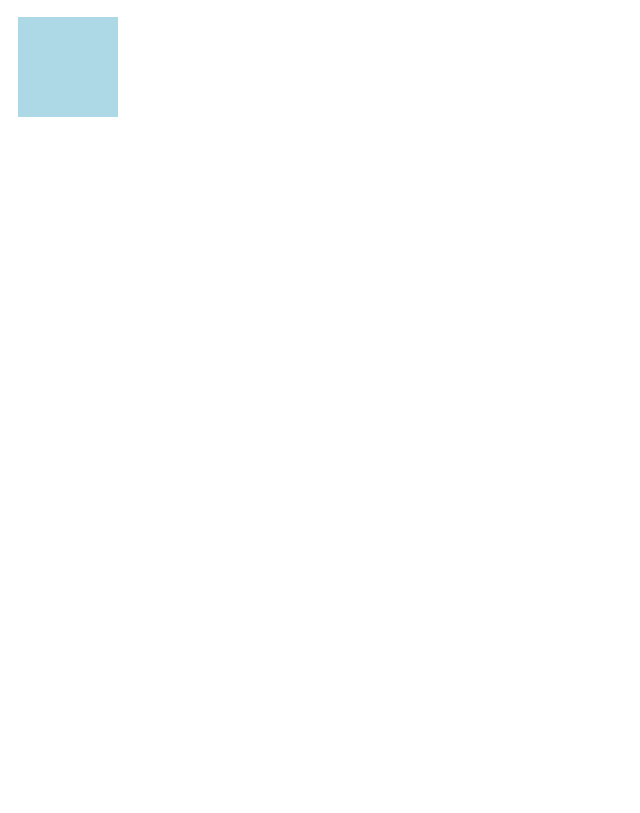
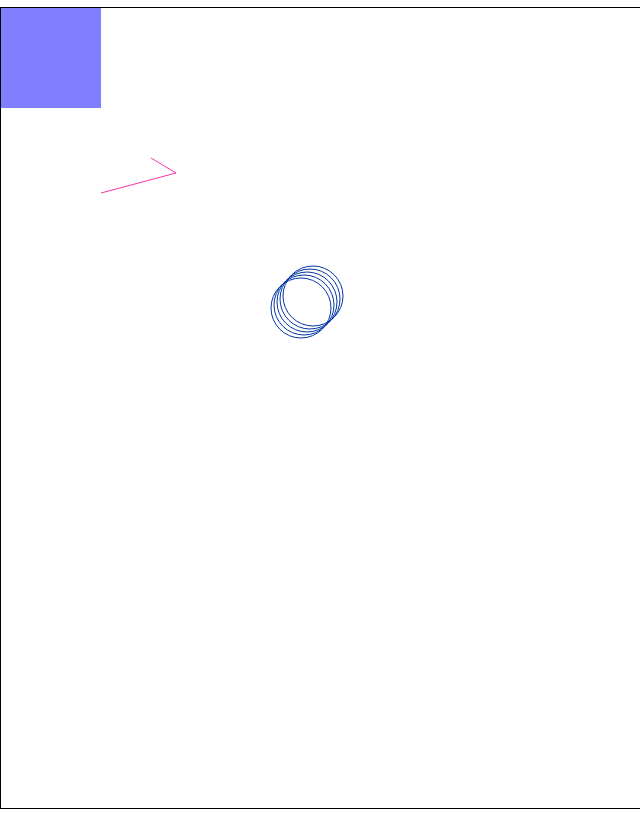
Before and after one commit to Atom-c/escape-velocity, a website built with webpack: page Js-project/index.html in a window 1280 px wide. Shown: the part 73-886 px from the top of the page, without its empty margins (0-640 px from the left). Before the commit the page ends 800 px from the top, so only its background shows below. Built offline with nearby package versions, Linux system fonts and the light colour scheme.

Commit message:
Get basic understanding of canvas drawing, make cool 80s art

```diff
--- a/Js-project/index.html
+++ b/Js-project/index.html
@@ -3,12 +3,20 @@
   <head>
     <meta charset="utf-8">
     <title>Something</title>
-    <script src="./bundle.js" charset="utf-8"></script>
+    <style type="text/css">
+      canvas {
+        border: solid 1px black;
+      }
+      body {
+        margin: 0;
+      }
+      </style>
   </head>
   <body>
     <main>
       <h1>Site</h1>
       <canvas id="canvas"></canvas>
     </main>
+    <script src="./bundle.js" charset="utf-8"></script>
   </body>
 </html>
--- a/Js-project/index.js
+++ b/Js-project/index.js
@@ -1,5 +1,40 @@
+
+console.log("hey there");
+
 var canvas = document.getElementById('canvas');
-var ctx = canvas.getContext('2d');
 
-ctx.fillStyle = 'lightblue';
-ctx.fillRect(10, 10, 100, 100);
+console.log(canvas);
+var c = canvas.getContext('2d');
+
+canvas.width = window.innerWidth;
+canvas.height = window.innerHeight;
+
+c.fillStyle = 'rgba(0, 0, 255, 0.5)'
+c.fillRect(0, 0, 100, 100);
+
+
+c.beginPath();
+c.moveTo(150, 150);
+c.lineTo(175, 165);
+c.lineTo(100, 185);
+c.strokeStyle = "#fa34a3";
+c.stroke();
+
+
+
+
+for (let i = 0; i < 5; i++) {
+  c.beginPath();
+  c.arc(300 + i*3, 300 - i*3, 30, 0, Math.PI * 2, false);
+  c.strokeStyle = "#0034a3";
+  c.stroke();
+}
+
+
+
+
+// var canvas = document.getElementById('canvas');
+// var ctx = canvas.getContext('2d');
+//
+// ctx.fillStyle = 'lightblue';
+// ctx.fillRect(10, 10, 100, 100);
```
Also changed, not shown: Js-project/lib/board.js (added, +10 -0 lines), Js-project/lib/avatar.js (added), Js-project/lib/obstacles.js (added).
